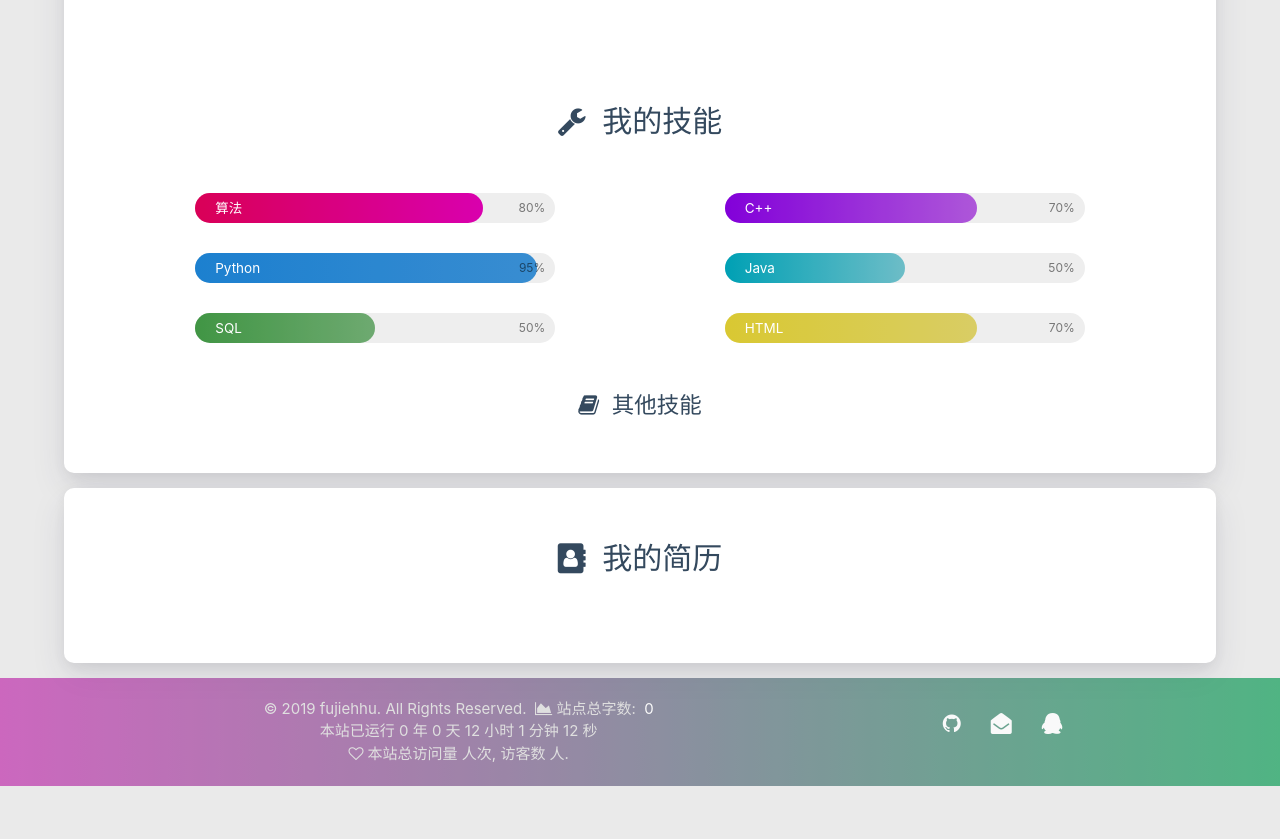
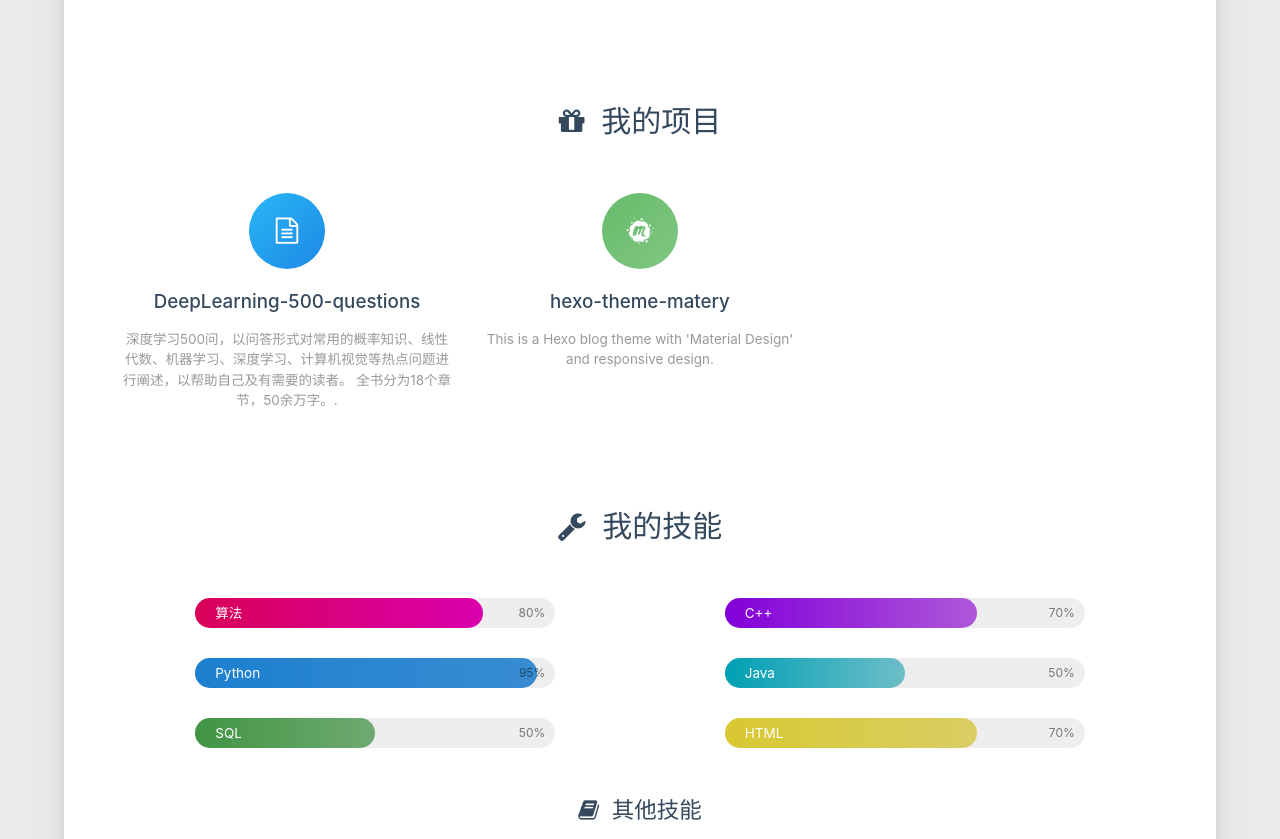
Before and after one commit to fujiehhu/fujiehhu.github.io, a plain HTML site: page about/index.html in a window 1280 px wide. Shown: the part 1279-2118 px from the top of the page. Before the commit the page ends 2065 px from the top, so only its background shows below. Drawn offline with Linux system fonts and the light colour scheme; some packages are replaced by stand-ins of ours; a script that the page names is missing.

Commit message:
Site updated: 2019-08-29 20:01:05

```diff
--- a/about/index.html
+++ b/about/index.html
@@ -611,6 +611,44 @@
 
 
 
+<div class="my-projects">
+    <div class="title center-align" data-aos="zoom-in-up">
+        <i class="fa fa-gift"></i>&nbsp;&nbsp;我的项目
+    </div>
+    <div class="row">
+
+
+        <div class="col s12 m6 l4" data-aos="fade-up">
+            <div class="info center-align">
+                <a href="https://github.com/scutan90/DeepLearning-500-questions" class="icon"
+                   style="background: linear-gradient(to bottom right, #29B6F6 0%, #1E88E5 100%)" target="_blank">
+                    <i class="fa fa-file-text-o"></i>
+                </a>
+                <div class="info-title">
+                    <a href="https://github.com/scutan90/DeepLearning-500-questions" target="_blank">DeepLearning-500-questions</a>
+                </div>
+                <div class="info-desc">深度学习500问，以问答形式对常用的概率知识、线性代数、机器学习、深度学习、计算机视觉等热点问题进行阐述，以帮助自己及有需要的读者。 全书分为18个章节，50余万字。.</div>
+            </div>
+        </div>
+
+        <div class="col s12 m6 l4" data-aos="fade-up">
+            <div class="info center-align">
+                <a href="http://github.com/blinkfox/hexo-theme-matery" class="icon"
+                   style="background: linear-gradient(to bottom right, #66BB6A 0%, #81C784 100%)" target="_blank">
+                    <i class="fa fa-meetup"></i>
+                </a>
+                <div class="info-title">
+                    <a href="http://github.com/blinkfox/hexo-theme-matery" target="_blank">hexo-theme-matery</a>
+                </div>
+                <div class="info-desc">This is a Hexo blog theme with 'Material Design' and responsive design.</div>
+            </div>
+        </div>
+
+
+    </div>
+</div>
+
+
 
                 <!-- shw2018 洪卫  modify 2019.08.15-->
 
```
